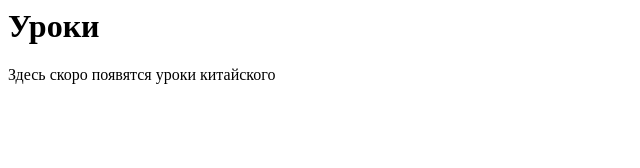
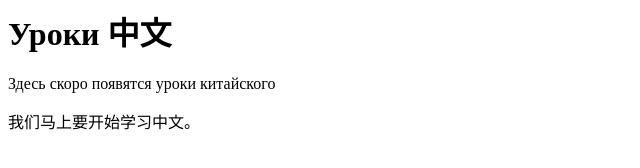
Before and after one commit to Dmitri-hub/QuickChinese, a plain HTML site: page index.html in a window 1280 px wide. Shown: the whole page, without its empty margins (0-640 px from the left). Drawn offline with Linux system fonts and the light colour scheme.

Commit message:
Update index.html

```diff
--- a/index.html
+++ b/index.html
@@ -4,8 +4,8 @@
 
 </head>
 <body>
-  <h1>Уроки</h1>
+  <h1>Уроки 中文</h1>
   <p>Здесь скоро появятся уроки китайского</p>
-
+   <p>我们马上要开始学习中文。</p>
 </body>
 </html>
```
